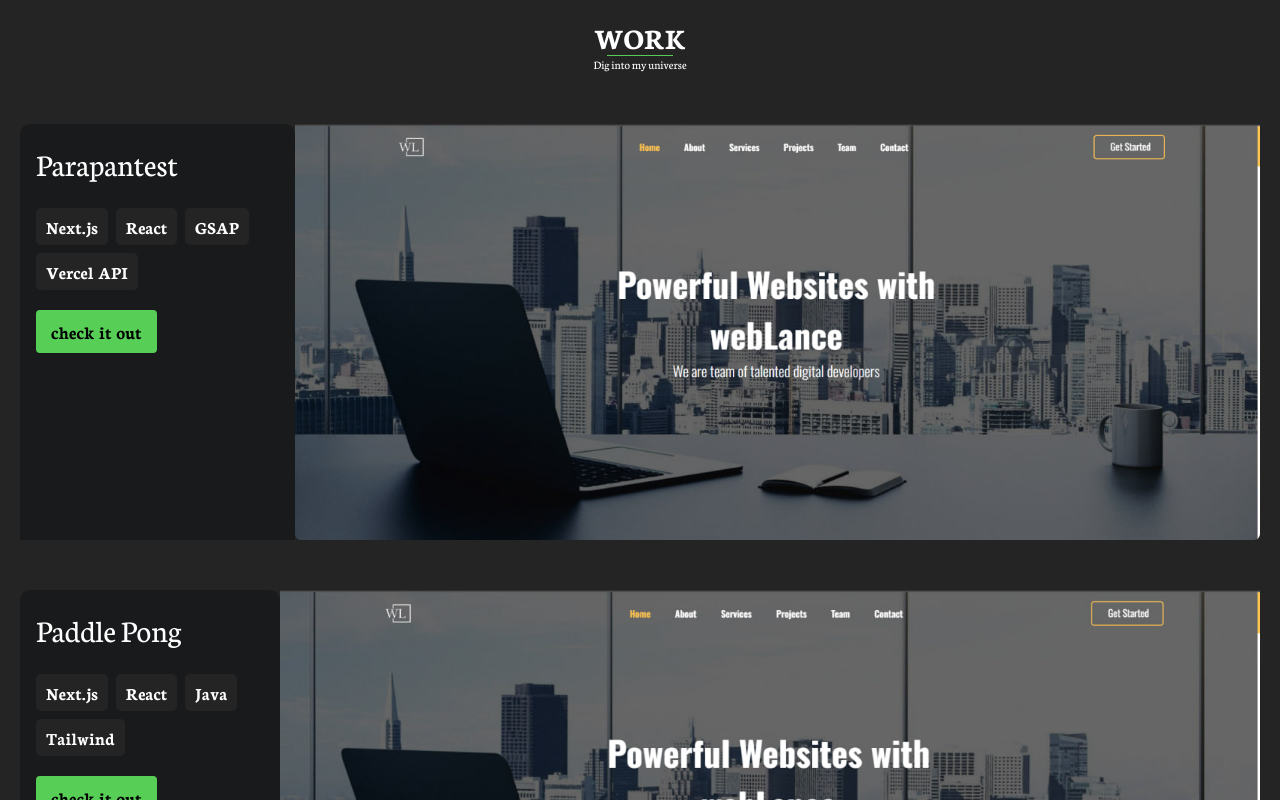
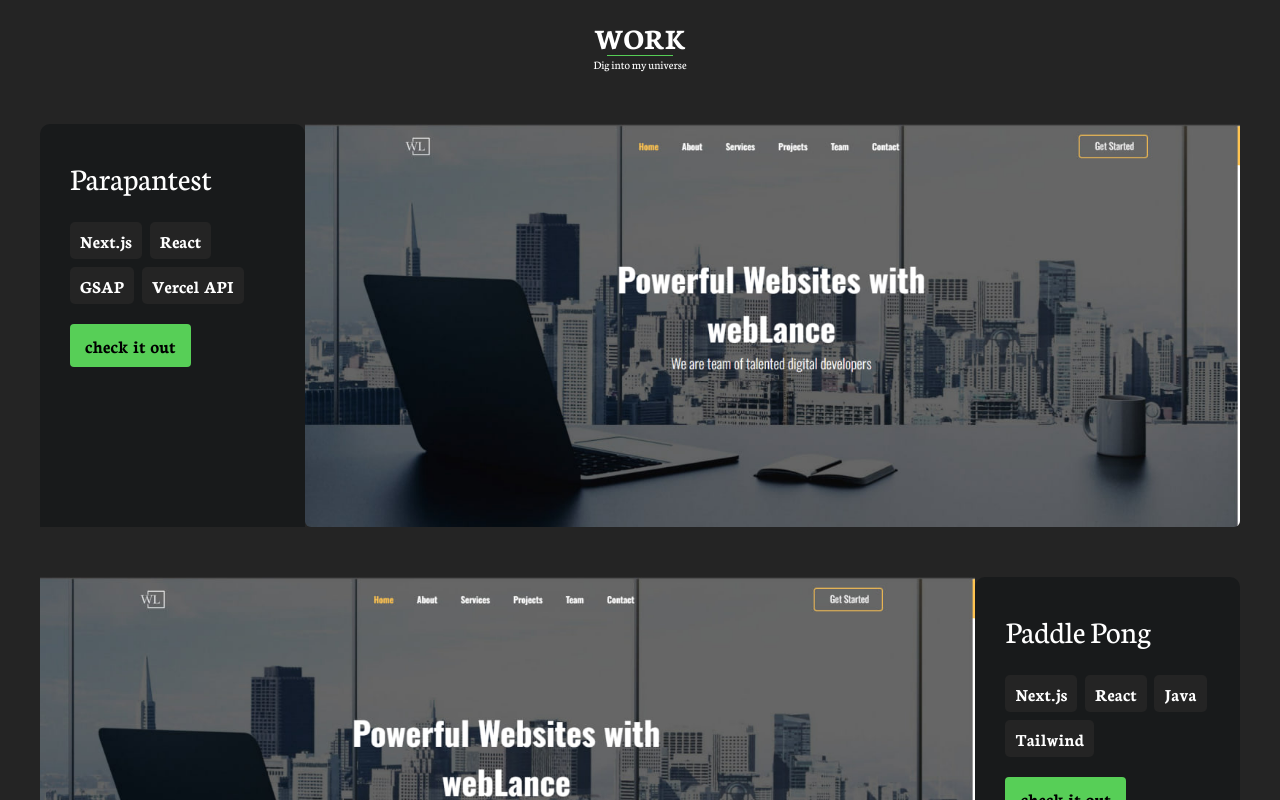
Before and after one commit to Davmike/new-portfolio, a React (Vite) app: page / in a window 1280 px wide. Shown: the part 1620-2420 px from the top of the page. Built offline with nearby package versions, Linux system fonts and the light colour scheme.

Commit message:
feat: add new styles for projects

```diff
--- a/src/Components/Work.tsx
+++ b/src/Components/Work.tsx
@@ -72,10 +72,12 @@ function Work() {
       {work.map((item, index) => (
         <div
           key={index}
-          className="mt-[50px] relative m-auto group zoom-effect lg:flex lg:max-w-[1240px]"
+          className={`mt-[50px] relative m-auto group zoom-effect lg:flex lg:max-w-[1200px] ${
+            index % 2 !== 0 ? "lg:flex-row-reverse" : ""
+          }`}
         >
           {/* div for card data */}
-          <div className="bg-[#181A1B] px-[16px] py-[16px] rounded-t-[10px] pb-[20px]">
+          <div className="bg-[#181A1B] lg:w-[340px] lg:p-[30px] px-[16px] py-[16px] rounded-t-[10px] pb-[20px]">
             <h3 className="text-[white] text-[2rem]">{item.name}</h3>
             <div className="flex flex-wrap gap-[1ch] mt-[20px]">
               {item.skills.map((skill, skillIndex) => (
```
